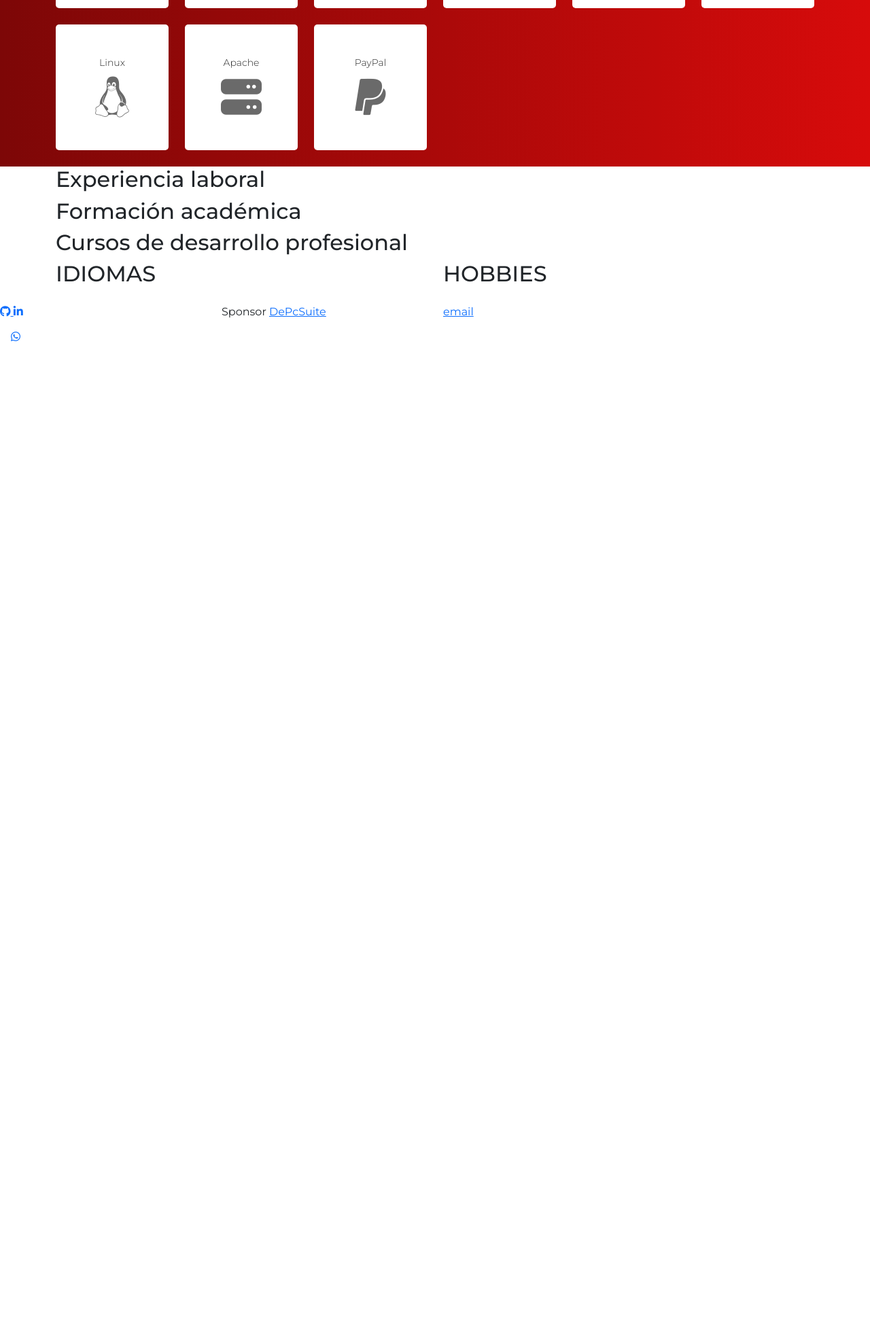
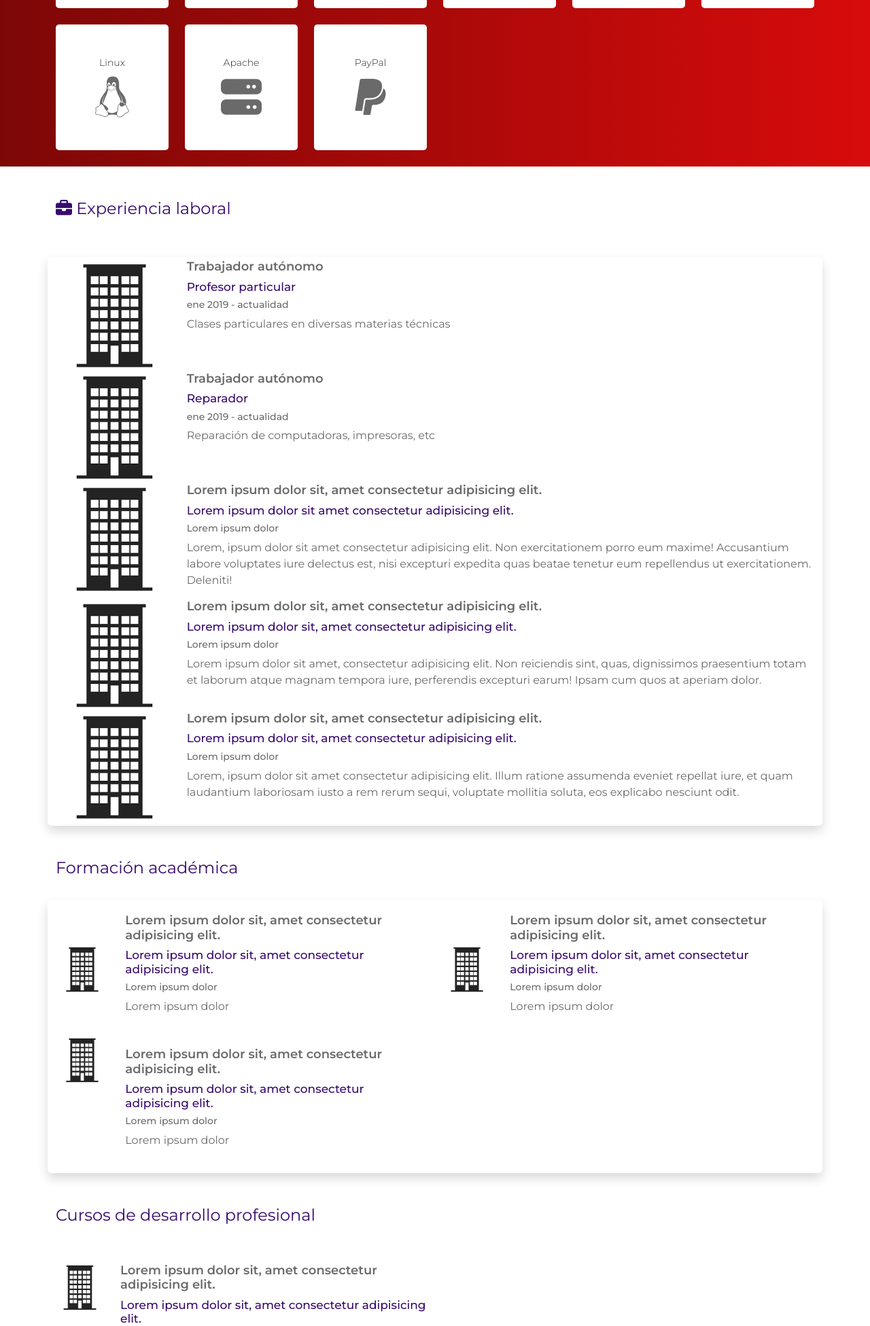
Before and after one commit to sk-mati/portfolio, a PHP site: page /sobre-mi.html in a window 1280 px wide. Shown: the part 917-2868 px from the top of the page at 68% size. Before the commit the page ends 1419 px from the top, so only its background shows below. Run offline with PHP 8.4, Linux system fonts and the light colour scheme.

Commit message:
changes-saturday

```diff
--- a/css/estilos.css
+++ b/css/estilos.css
@@ -230,7 +230,24 @@
     border-radius: 50%;
 }
 
-.img-fluid {
-    max-width: 100%;
-    height: auto;
+#experiencia h2, #formacion h2, #cursos h2 {
+    color: #370a6d;
+    font-size: 24px;
+    font-weight: 400;
 }
+
+#experiencia h3, #formacion h3, #cursos h3 {
+    color: #6A6A6A;
+    font-size: 18px;
+    font-weight: 600;
+}
+
+#experiencia h4, #formacion h4, #cursos h4 {
+    color: #370a6d;
+    font-size: 17px;
+}
+
+#experiencia h5, #formacion h5, #cursos h5 {
+    color: #6A6A6A;
+    font-size: 14px;
+}
--- a/sobre-mi.html
+++ b/sobre-mi.html
@@ -171,17 +171,126 @@
         <section id="experiencia">
             <div class="container">
                 <div class="row">
+                    <div class="col-12 py-5">
+                        </i>
+                        <h2><i class="fa-solid fa-briefcase"></i> Experiencia laboral</h2>
+                    </div>
+                </div>
+                <div class="row shadow bg-white rounded p-1">
                     <div class="col-12">
-                        <h2>Experiencia laboral</h2>
+                        <div class="row">
+                            <div class="col-2 d-none d-sm-block">
+                                <img src="images/sin-logo.png" alt="" class="img-fluid">
+                            </div>
+                            <div class="col-sm-10">
+                                <h3>Trabajador autónomo</h3>
+                                <h4>Profesor particular</h4>
+                                <h5>ene 2019 - actualidad</h5>
+                                <p>Clases particulares en diversas materias técnicas</p>
+                            </div>
+                        </div>
+                        <div class="row">
+                            <div class="col-2 d-none d-sm-block">
+                                <img src="images/sin-logo.png" alt="" class="img-fluid">
+                            </div>
+                            <div class="col-sm-10">
+                                <h3>Trabajador autónomo</h3>
+                                <h4>Reparador</h4>
+                                <h5>ene 2019 - actualidad</h5>
+                                <p>Reparación de computadoras, impresoras, etc</p>
+                            </div>
+                        </div>
+                        <div class="row">
+                            <div class="col-2 d-none d-sm-block">
+                                <img src="images/sin-logo.png" alt="" class="img-fluid">
+                            </div>
+                            <div class="col-sm-10">
+                                <h3>Lorem ipsum dolor sit, amet consectetur adipisicing elit.</h3>
+                                <h4>Lorem ipsum dolor sit amet consectetur adipisicing elit.</h4>
+                                <h5>Lorem ipsum dolor</h5>
+                                <p>Lorem, ipsum dolor sit amet consectetur adipisicing elit. Non exercitationem porro
+                                    eum
+                                    maxime! Accusantium labore voluptates iure delectus est, nisi excepturi expedita
+                                    quas
+                                    beatae tenetur eum repellendus ut exercitationem. Deleniti!</p>
+                            </div>
+                        </div>
+                        <div class="row">
+                            <div class="col-2 d-none d-sm-block">
+                                <img src="images/sin-logo.png" alt="" class="img-fluid">
+                            </div>
+                            <div class="col-sm-10">
+                                <h3>Lorem ipsum dolor sit, amet consectetur adipisicing elit.</h3>
+                                <h4>Lorem ipsum dolor sit, amet consectetur adipisicing elit.</h4>
+                                <h5>Lorem ipsum dolor</h5>
+                                <p>Lorem ipsum dolor sit amet, consectetur adipisicing elit. Non reiciendis sint, quas,
+                                    dignissimos praesentium totam et laborum atque magnam tempora iure, perferendis
+                                    excepturi earum! Ipsam cum quos at aperiam dolor.</p>
+                            </div>
+                        </div>
+                        <div class="row">
+                            <div class="col-2 d-none d-sm-block">
+                                <img src="images/sin-logo.png" alt="" class="img-fluid">
+                            </div>
+                            <div class="col-sm-10">
+                                <h3>Lorem ipsum dolor sit, amet consectetur adipisicing elit.</h3>
+                                <h4>Lorem ipsum dolor sit, amet consectetur adipisicing elit.</h4>
+                                <h5>Lorem ipsum dolor</h5>
+                                <p>Lorem, ipsum dolor sit amet consectetur adipisicing elit. Illum ratione assumenda
+                                    eveniet
+                                    repellat iure, et quam laudantium laboriosam iusto a rem rerum sequi, voluptate
+                                    mollitia
+                                    soluta, eos explicabo nesciunt odit.</p>
+                            </div>
+                        </div>
                     </div>
                 </div>
             </div>
         </section>
-        <section id="formacion">
-            <div class="container">
-                <div class="row">
-                    <div class="col-12">
-                        <h2>Formación académica</h2>
+        <section id="formacion" class="container">
+            <div class="row">
+                <div class="col-12 pt-5 pb-4">
+                    <h2>Formación académica</h2>
+                </div>
+            </div>
+            <div class="row shadow bg-white rounded p-1">
+                <div class="col-12 col-sm-6">
+                    <div class="row">
+                        <div class="col-2 py-3 my-auto d-none d-sm-block">
+                            <img src="images/sin-logo.png" alt="" class="img-fluid">
+                        </div>
+                        <div class="col-12 col-sm-10 p-3">
+                            <h3>Lorem ipsum dolor sit, amet consectetur adipisicing elit.</h3>
+                            <h4>Lorem ipsum dolor sit, amet consectetur adipisicing elit.</h4>
+                            <h5>Lorem ipsum dolor</h5>
+                            <p>Lorem ipsum dolor</p>
+                        </div>
+                    </div>
+                </div>
+                <div class="col-12 col-sm-6">
+                    <div class="row">
+                        <div class="col-2 py-3 my-auto d-none d-sm-block">
+                            <img src="images/sin-logo.png" alt="" class="img-fluid">
+                        </div>
+                        <div class="col-12 col-sm-10 p-3">
+                            <h3>Lorem ipsum dolor sit, amet consectetur adipisicing elit.</h3>
+                            <h4>Lorem ipsum dolor sit, amet consectetur adipisicing elit.</h4>
+                            <h5>Lorem ipsum dolor</h5>
+                            <p>Lorem ipsum dolor</p>
+                        </div>
+                    </div>
+                </div>
+                <div class="col-12 col-sm-6">
+                    <div class="row">
+                        <div class="col-2">
+                            <img src="images/sin-logo.png" alt="" class="img-fluid">
+                        </div>
+                        <div class="col-12 col-sm-10 p-3">
+                            <h3>Lorem ipsum dolor sit, amet consectetur adipisicing elit.</h3>
+                            <h4>Lorem ipsum dolor sit, amet consectetur adipisicing elit.</h4>
+                            <h5>Lorem ipsum dolor</h5>
+                            <p>Lorem ipsum dolor</p>
+                        </div>
                     </div>
                 </div>
             </div>
@@ -189,8 +298,22 @@
         <section id="cursos">
             <div class="container">
                 <div class="row">
-                    <div class="col-12">
+                    <div class="col-12 py-5">
                         <h2>Cursos de desarrollo profesional</h2>
+                    </div>
+                </div>
+                <div class="row">
+                    <div class="col-12 col-sm-6">
+                        <div class="row">
+                            <div class="col-2">
+                                <img src="images/sin-logo.png" alt="" class="img-fluid">
+                            </div>
+                            <div class="col-10">
+                                <h3>Lorem ipsum dolor sit, amet consectetur adipisicing elit.</h3>
+                                <h4>Lorem ipsum dolor sit, amet consectetur adipisicing elit.</h4>
+                                <h5>Lorem ipsum dolor</h5>
+                            </div>
+                        </div>
                     </div>
                 </div>
             </div>
```
